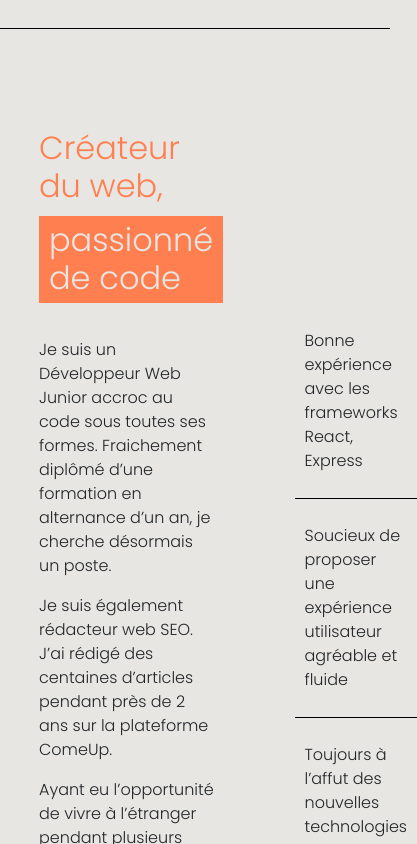
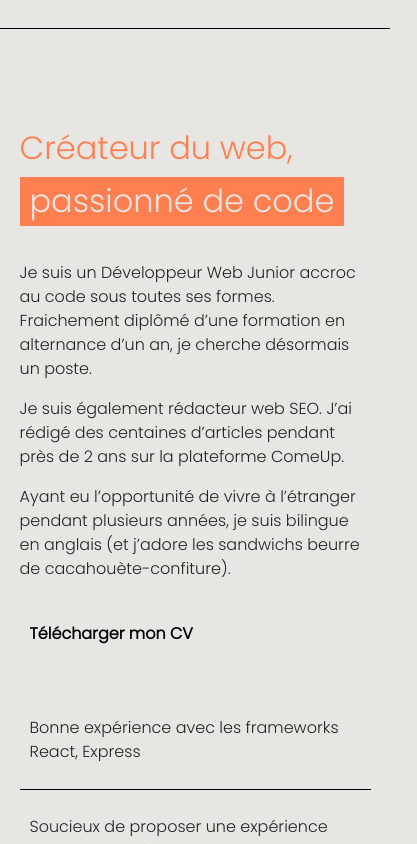
Before and after one commit to GabrielAmade/portfolio, a React (Create React App) app: page / in a window 390 px wide. Shown: the part 1140-1984 px from the top of the page, 417 px wide, since content can reach past the window. Built offline with nearby package versions, Linux system fonts and the light colour scheme.

Commit message:
responsive page about me

```diff
--- a/src/PortfolioContainer/AboutMe/AboutMe.css
+++ b/src/PortfolioContainer/AboutMe/AboutMe.css
@@ -83,3 +83,27 @@
     color: var(--grey);
     background-color: var(--blue);
   }
+
+
+
+@media screen and (max-width: 768px) {
+
+    .about-me-container {
+        justify-content: center;
+      }
+
+    .about-me-columns {
+      flex-direction: column;
+    }
+
+    .about-me-cv {
+        margin-top: 10px;
+        margin-bottom: 40px;
+    }
+
+    .about-me-content,
+    .about-me-general-skills {
+      width: 100%;
+      margin: 0;
+    }
+  }
```
